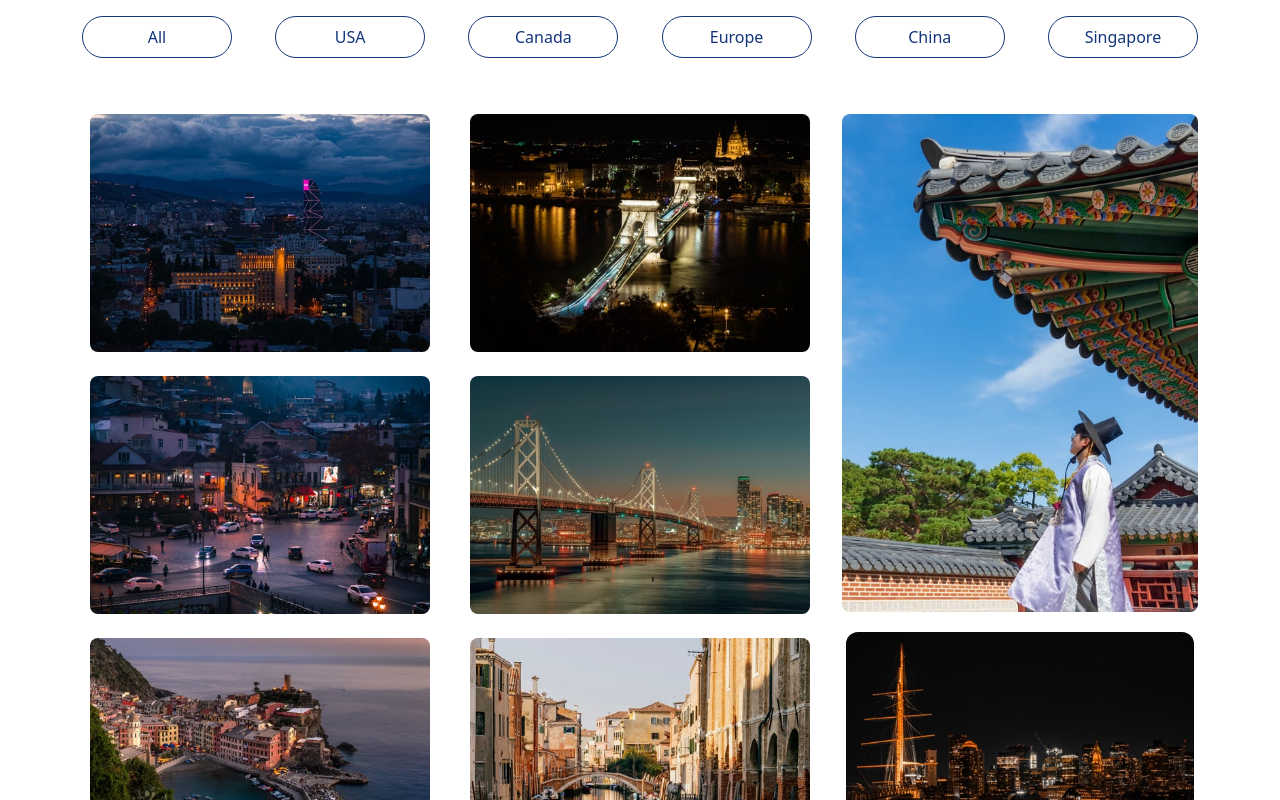
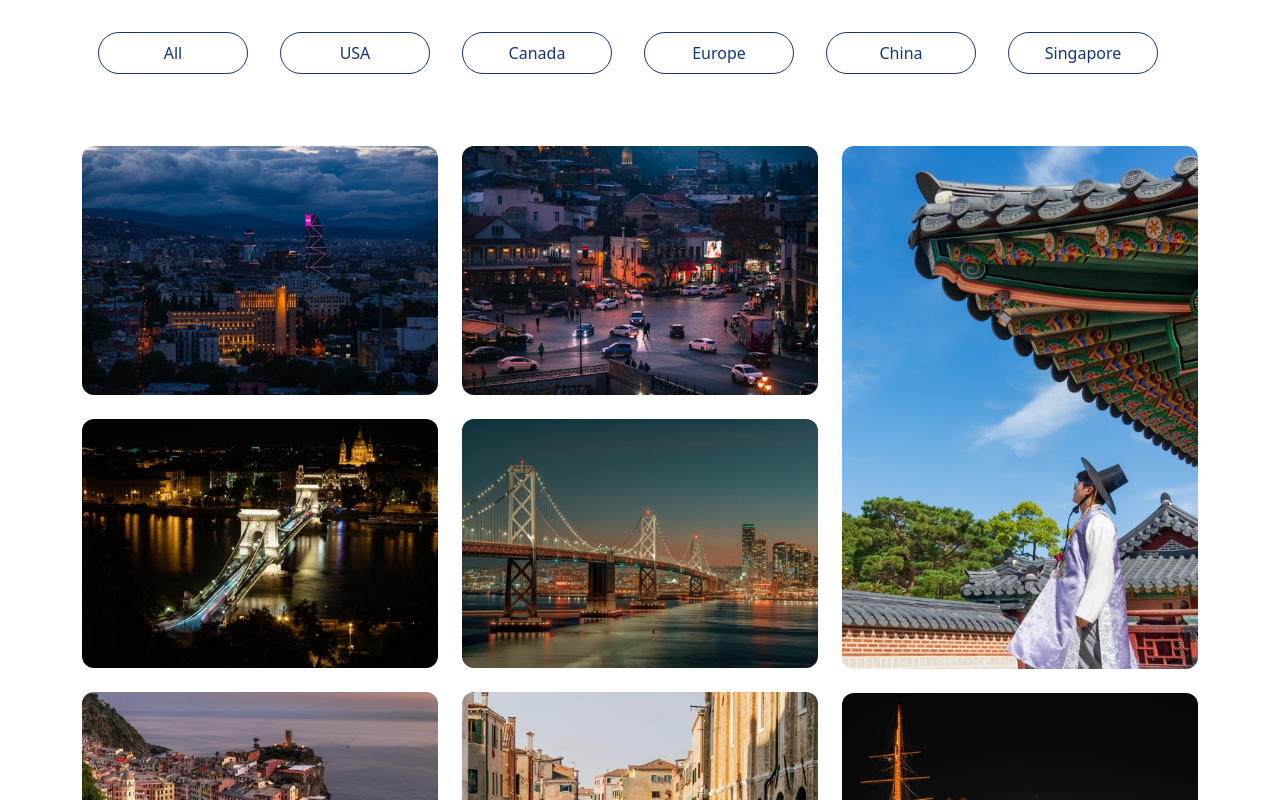
Before and after one commit to aniket-patil7075/Travela, a React (Vite) app: page / in a window 1280 px wide. Shown: the part 3160-3960 px from the top of the page. Built offline with nearby package versions, Linux system fonts and the light colour scheme.

Commit message:
Image zoom changes done

```diff
--- a/src/App.css
+++ b/src/App.css
@@ -28,7 +28,7 @@
 
 .navbar.scrolled {
   background-color: white !important;
-  color: #13357B;
+  color: #13357B !important;
 }
 
 .navbar.scrolled .nav-link,
@@ -300,6 +300,22 @@ body {
   background-color: #13357b !important;
   color: white !important;
 }
+.dest-img{
+  height: 523px !important;
+}
+.div-popimg{
+  overflow: hidden;
+  border-radius: 12px;
+}
+.div-popimg img{
+  object-fit: cover;
+  transition: transform 0.8s;
+  height: 100%;
+}
+
+.div-popimg:hover img{
+  transform: scale(1.5);
+}
 
 @media (max-width:425px) {
 
@@ -487,6 +503,9 @@ body {
   .serviceIcon{
     margin-top: 70px ;
   }
+  .dest-img{
+    height: 438px !important;
+  }
 }
 
 @media (min-width:1440px) {
@@ -494,7 +513,7 @@ body {
     margin-left: 780px;
   }
   .search {
-    bottom: 21%;
+    bottom: 13%;
   }
   .para::after{
     position: absolute;
@@ -522,4 +541,7 @@ body {
   .serviceIcon{
     margin-top: 40px ;
   }
+  .dest-img{
+    height: 605px !important;
+  }
 }
--- a/src/components/Destination.jsx
+++ b/src/components/Destination.jsx
@@ -15,10 +15,10 @@ function Destination() {
             <Container>
                 <h4 className='colorBlue pt-5 pb-2 text-center'>----- DESTINATION -----</h4>
                 <h1 className='text-center'>Popular Destination</h1>
-                <div className='d-flex justify-content-between py-5'>
+                <div className='d-flex justify-content-center py-5 d-inline-flex flex-wrap'>
                     <Button
                         variant=""
-                        className={`destiBtn rounded-pill py-2 ${activeButton === 'All' ? 'active-btn' : ''}`}
+                        className={`destiBtn rounded-pill py-2 m-3 ${activeButton === 'All' ? 'active-btn' : ''}`}
                         onClick={() => handleButtonClick('All')}
                     >
                         All
@@ -26,7 +26,7 @@ function Destination() {
 
                     <Button
                         variant=""
-                        className={`destiBtn rounded-pill py-2 ${activeButton === 'USA' ? 'active-btn' : ''}`}
+                        className={`destiBtn rounded-pill py-2 m-3 ${activeButton === 'USA' ? 'active-btn' : ''}`}
                         onClick={() => handleButtonClick('USA')}
                     >
                         USA
@@ -34,7 +34,7 @@ function Destination() {
 
                     <Button
                         variant=""
-                        className={`destiBtn rounded-pill py-2 ${activeButton === 'Canada' ? 'active-btn' : ''}`}
+                        className={`destiBtn rounded-pill py-2 m-3 ${activeButton === 'Canada' ? 'active-btn' : ''}`}
                         onClick={() => handleButtonClick('Canada')}
                     >
                         Canada
@@ -42,7 +42,7 @@ function Destination() {
 
                     <Button
                         variant=""
-                        className={`destiBtn rounded-pill py-2 ${activeButton === 'Europe' ? 'active-btn' : ''}`}
+                        className={`destiBtn rounded-pill py-2 m-3 ${activeButton === 'Europe' ? 'active-btn' : ''}`}
                         onClick={() => handleButtonClick('Europe')}
                     >
                         Europe
@@ -50,7 +50,7 @@ function Destination() {
 
                     <Button
                         variant=""
-                        className={`destiBtn rounded-pill py-2 ${activeButton === 'China' ? 'active-btn' : ''}`}
+                        className={`destiBtn rounded-pill py-2 m-3 ${activeButton === 'China' ? 'active-btn' : ''}`}
                         onClick={() => handleButtonClick('China')}
                     >
                         China
@@ -58,84 +58,43 @@ function Destination() {
 
                     <Button
                         variant=""
-                        className={`destiBtn rounded-pill py-2 ${activeButton === 'Singapore' ? 'active-btn' : ''}`}
+                        className={`destiBtn rounded-pill py-2 m-3 ${activeButton === 'Singapore' ? 'active-btn' : ''}`}
                         onClick={() => handleButtonClick('Singapore')}
                     >
                         Singapore
                     </Button>
                 </div>
-                <Row className=''>
+                <Row>
               <Col lg="4">
-                        <Row>
 
-                            <div className=''>
-                                <img
-                                    className="p-2 rounded rounded-4 w-100"
-                                    src="/destination-1.jpg"
-                                    alt="AboutUs"
-                                />
+                    <div className='mt-2 div-popimg'>
+                        <img  src="/destination-1.jpg" className='w-100' />
                     </div>
-
-                            <div className='mt-2'>
-                                <img
-                                    className="p-2 rounded rounded-4 w-100"
-                                    src="/destination-2.jpg"
-                                    alt="AboutUs"
-                                />
+                    <div className='mt-4 div-popimg'>
+                        <img  src="/destination-7.jpg"  className="w-100"/>
                     </div>
-
-                        </Row>
-                        <div className='mt-2'>
-                            <img
-                                className="p-2 rounded rounded-4 w-100"
-                                src="/destination-4.jpg"
-                                alt="AboutUs"
-                            />
-                        </div>
-                    </Col>
-                    <Col lg="4">
-                        <Row>
-
-                            <div className=''>
-                                <img
-                                    className="p-2 rounded rounded-4 w-100"
-                                    src="/destination-7.jpg"
-                                    alt="AboutUs"
-                                />
-                            </div>
-
-                            <div className='mt-2'>
-                                <img
-                                    className="p-2 rounded rounded-4 w-100"
-                                    src="/destination-8.jpg"
-                                    alt="AboutUs"
-                                />
-                            </div>
-
-                        </Row>
-                        <div className='mt-2'>
-                            <img
-                                className="p-2 rounded rounded-4 w-100"
-                                src="/destination-5.jpg"
-                                alt="AboutUs"
-                            />
+                    <div className='mt-4 div-popimg'>
+                        <img  src="/destination-4.jpg"  className="w-100"/>
                     </div>
 
               </Col>
               <Col lg="4">
-                        <div className=''>
-                            <img
-                                className="mt-2 rounded rounded-3 w-100"
-                                src="/destination-9.jpg"
-                                alt="AboutUs"
-                            />
+              <div className='mt-2 div-popimg'>
+                        <img  src="/destination-2.jpg"  className="w-100"/>
                     </div>
-                        <div className='mt-3'>
-                            <img
-                                className="p-1 rounded rounded-4 w-100"
-                                src="/destination-6.jpg"
-                                alt="AboutUs"
-                            />
+                    <div className='mt-4 div-popimg'>
+                        <img  src="/destination-8.jpg"  className="w-100"/>
+                    </div>
+                    <div className='mt-4 div-popimg'>
+                        <img  src="/destination-5.jpg"  className="w-100"/>
+                    </div>
+              </Col>
+              <Col lg="4">
+                    <div className='mt-2 div-popimg'>
+                        <img  src="/destination-9.jpg"  className="w-100 dest-img"/>
+                    </div>
+                    <div className='mt-4 div-popimg'>
+                        <img  src="/destination-6.jpg"  className="w-100"/>
                     </div>
               </Col>
             </Row>
```
Lines whose indentation alone changed are shown as unchanged.
